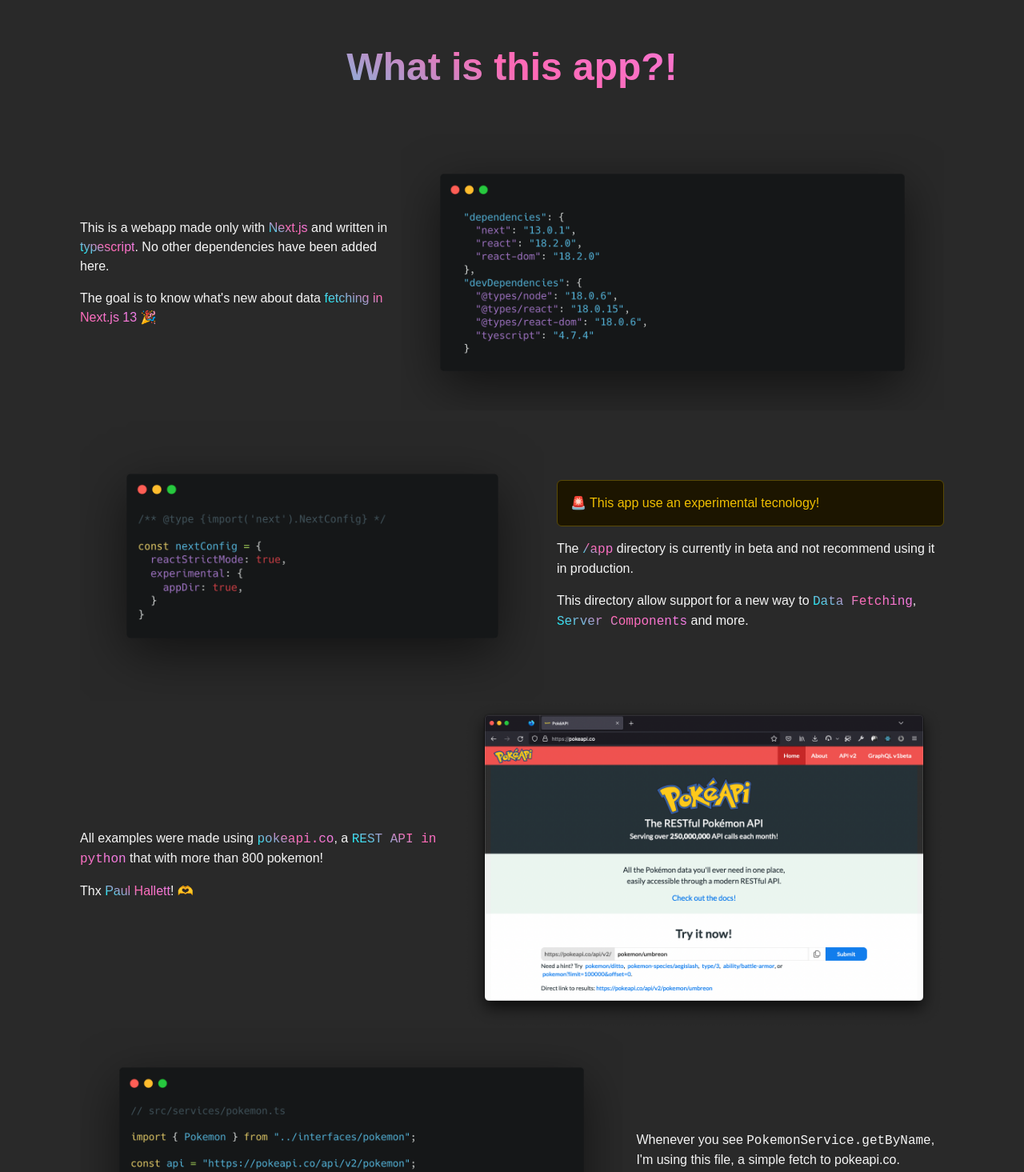
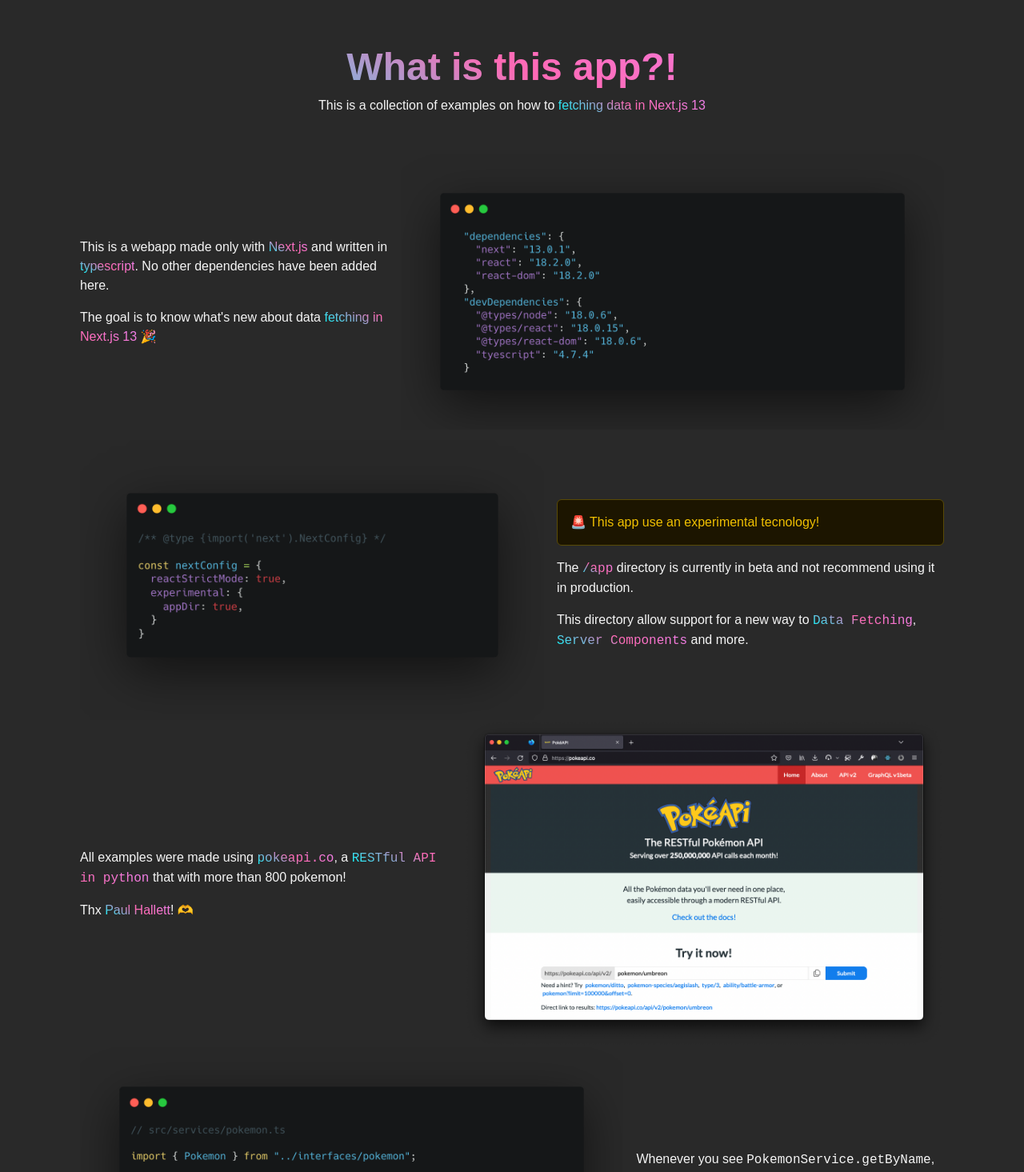
Before and after one commit to ortense/next-13-data-fetching, a Next.js app: page /intro in a window 1280 px wide. Shown: the top 1465 px of the page at 80% size. Built offline with nearby package versions, Linux system fonts and the light colour scheme.

Commit message:
changes made during the talk

```diff
--- a/src/app/intro/page.tsx
+++ b/src/app/intro/page.tsx
@@ -16,6 +16,12 @@
     <article className="intro">
       <header>
         <h1>What is this app?!</h1>
+        <p className="text-center">
+          This is a collection of examples on how to{" "}
+          <a href="https://nextjs.org/blog/next-13#data-fetching">
+            fetching data in Next.js 13
+          </a>
+        </p>
       </header>
       <div className="flex-row flex-space-between">
         <div className="flex-column">
@@ -75,7 +81,7 @@
             <a href="https://pokeapi.co/" className="text-mono">pokeapi.co</a>,
             a{" "}
             <a href="https://github.com/phalt/pokeapi" className="text-mono">
-              REST API in python
+              RESTful API in python
             </a>{" "}
             that with more than 800 pokemon!
           </p>
--- a/src/app/page.tsx
+++ b/src/app/page.tsx
@@ -5,12 +5,6 @@
     <article>
       <header>
         <h1 className="text-uppercase">💫 Data fetching Next.js 13 ✨</h1>
-        <p className="text-center">
-          This is a collection of examples on how to{" "}
-          <a href="https://nextjs.org/blog/next-13#data-fetching">
-            fetching data in Next.js 13
-          </a>
-        </p>
         <p className="text-center">
           Start understanding <Link href="/intro">what is this app</Link>
         </p>
--- a/src/services/pokemon.ts
+++ b/src/services/pokemon.ts
@@ -3,7 +3,7 @@
 const api = "https://pokeapi.co/api/v2/pokemon";
 
 export async function getByName(name: string) {
-  const response = await fetch(`${api}/${name}`);
+  const response = await fetch(`${api}/${name}`, { cache: 'no-store' });
   const data: Pokemon = await response.json();
 
   return data;
```
